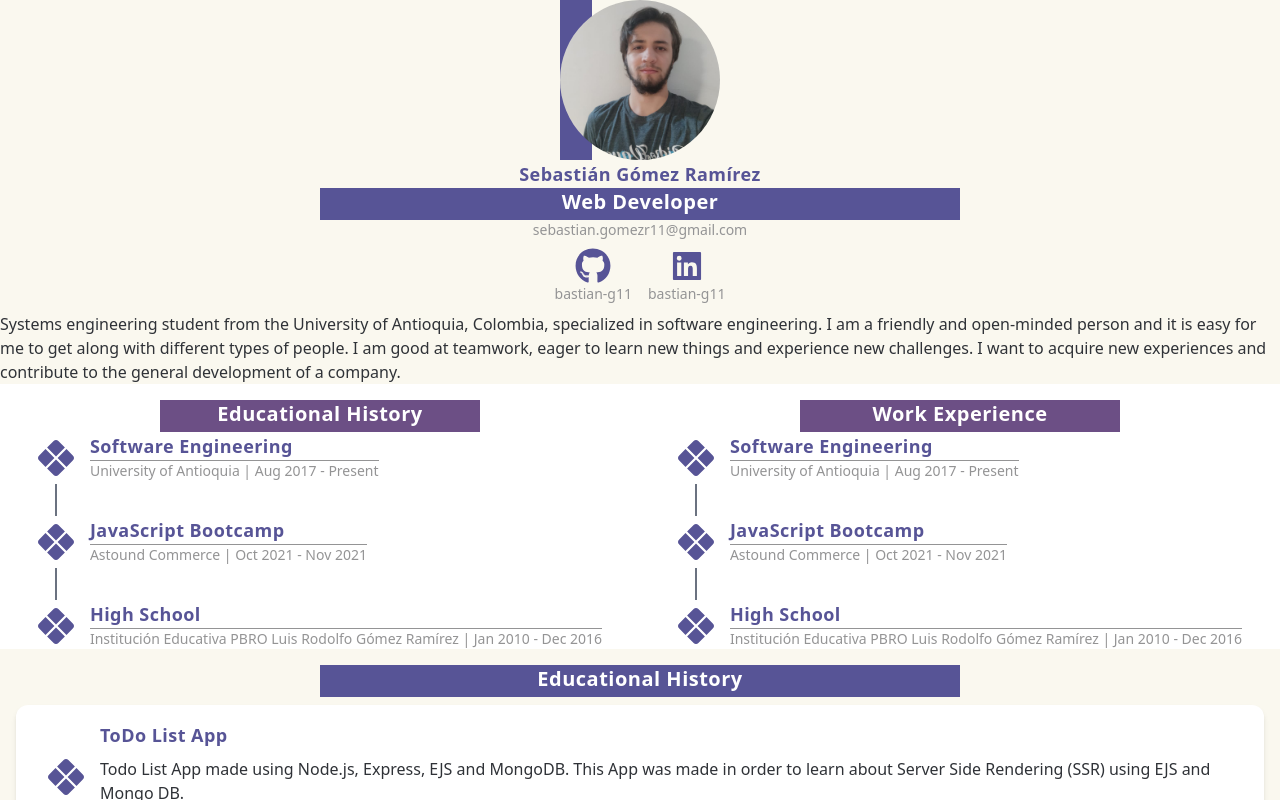
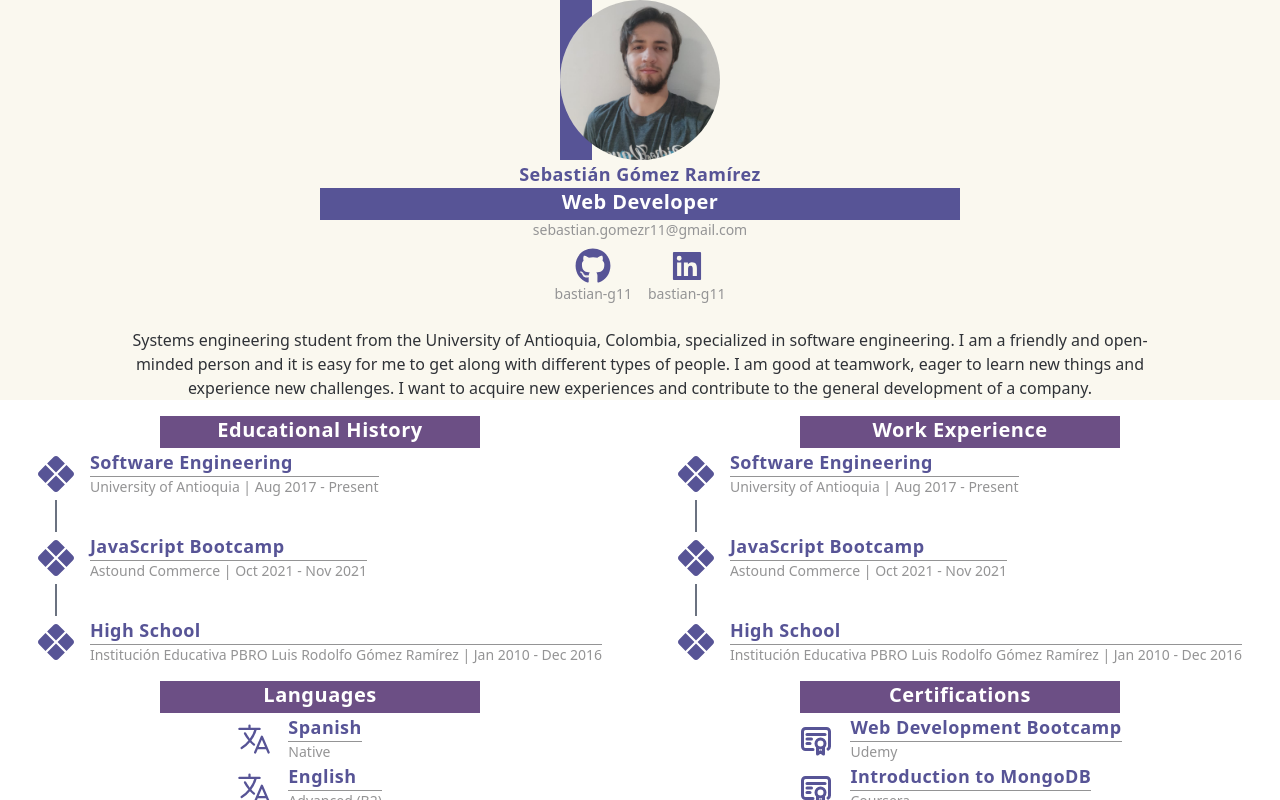
Before and after one commit to bastian-g11/cv-bastian-g11, a React (Create React App) app: page / in a window 1280 px wide. Built offline with nearby package versions, Linux system fonts and the light colour scheme.

Commit message:
FEAT: Create language, certification and footer components

```diff
--- /dev/null
+++ b/src/components/Footer.jsx
@@ -0,0 +1,7 @@
+const Footer = () => (
+  <footer className='bg-gradient-to-b text-center from-main-purple via-violet to-violet p-3 text-white'>
+    © 2022 - Sebastián Gómez Ramírez
+  </footer>
+);
+
+export { Footer };
--- a/src/components/Icon.jsx
+++ b/src/components/Icon.jsx
@@ -2,7 +2,7 @@ import { BsXDiamondFill } from 'react-icons/bs';
 import { FaGithub, FaVrCardboard, FaRegPaperPlane } from 'react-icons/fa';
 import { AiFillLinkedin } from 'react-icons/ai';
 import { IoLanguageOutline } from 'react-icons/io5';
-import { GrCertificate } from 'react-icons/gr';
+import { TbCertificate } from 'react-icons/tb';
 
 const Icon = ({ id = 'diamond', color = 'purple' }) => {
   const icons = {
@@ -12,7 +12,7 @@ const Icon = ({ id = 'diamond', color = 'purple' }) => {
     cardboard: <FaVrCardboard className={`icon icon-${color}`} />,
     paperPlane: <FaRegPaperPlane className={`icon icon-${color}`} />,
     language: <IoLanguageOutline className={`icon icon-${color}`} />,
-    certification: <GrCertificate className={`icon icon-${color}`} />,
+    certification: <TbCertificate className={`icon icon-${color}`} />,
   };
   return icons[id];
 };
--- /dev/null
+++ b/src/components/page-sections/Certifications.jsx
@@ -0,0 +1,33 @@
+import { Section } from 'components/Section';
+import { InfoIcon } from 'components/InfoIcon';
+
+const Certifications = () => (
+  <Section title='Certifications' titleBackground='bg-violet'>
+    <InfoIcon
+      icon='certification'
+      iconColor='purple'
+      title='Web Development Bootcamp'
+      subTitle='Udemy'
+    />
+    <InfoIcon
+      icon='certification'
+      iconColor='purple'
+      title='Introduction to MongoDB'
+      subTitle='Coursera'
+    />
+    <InfoIcon
+      icon='certification'
+      iconColor='purple'
+      title='IntegraTIC 2020'
+      subTitle='University of Antioquia'
+    />
+    <InfoIcon
+      icon='certification'
+      iconColor='purple'
+      title='German Course #6'
+      subTitle='University of Antioquia | Multilingua'
+    />
+  </Section>
+);
+
+export { Certifications };
--- a/src/components/page-sections/Education.jsx
+++ b/src/components/page-sections/Education.jsx
@@ -22,7 +22,6 @@ const Education = () => (
       iconColor='purple'
       title='High School'
       subTitle='Institución Educativa PBRO Luis Rodolfo Gómez Ramírez | Jan 2010 - Dec 2016'
-      lastItem='true'
     />
   </Section>
 );
--- /dev/null
+++ b/src/components/page-sections/Languages.jsx
@@ -0,0 +1,27 @@
+import { Section } from 'components/Section';
+import { InfoIcon } from 'components/InfoIcon';
+
+const Languages = () => (
+  <Section title='Languages' titleBackground='bg-violet'>
+    <InfoIcon
+      icon='language'
+      iconColor='purple'
+      title='Spanish'
+      subTitle='Native'
+    />
+    <InfoIcon
+      icon='language'
+      iconColor='purple'
+      title='English'
+      subTitle='Advanced (B2)'
+    />
+    <InfoIcon
+      icon='language'
+      iconColor='purple'
+      title='High School'
+      subTitle='Intermediate (B1)'
+    />
+  </Section>
+);
+
+export { Languages };
--- a/src/components/page-sections/Profile.jsx
+++ b/src/components/page-sections/Profile.jsx
@@ -1,5 +1,16 @@
 import { ProfilePicture } from 'components/ProfilePicture';
 import { Header } from 'components/Header';
+
+const Description = () => (
+  <p className='text-center mx-4 md:mx-32 mt-4'>
+    Systems engineering student from the University of Antioquia, Colombia,
+    specialized in software engineering. I am a friendly and open-minded person
+    and it is easy for me to get along with different types of people. I am good
+    at teamwork, eager to learn new things and experience new challenges. I want
+    to acquire new experiences and contribute to the general development of a
+    company.
+  </p>
+);
 
 const Profile = () => (
   <div className='bg-light-yellow'>
@@ -7,14 +18,7 @@ const Profile = () => (
       <ProfilePicture />
       <Header />
     </div>
-    <p>
-      Systems engineering student from the University of Antioquia, Colombia,
-      specialized in software engineering. I am a friendly and open-minded
-      person and it is easy for me to get along with different types of people.
-      I am good at teamwork, eager to learn new things and experience new
-      challenges. I want to acquire new experiences and contribute to the
-      general development of a company.
-    </p>
+    <Description />
   </div>
 );
 export { Profile };
--- a/src/components/page-sections/Skills.jsx
+++ b/src/components/page-sections/Skills.jsx
@@ -4,19 +4,15 @@ import { Skill } from 'components/Skill';
 const Skills = () => (
   <Section title='Skills' titleBackground='bg-violet'>
     <div className='flex flex-wrap justify-center'>
-      <Skill title='JavaScript' percentage='20' />
-      <Skill title='Node.js' percentage='40' />
-      <Skill title='Node.js' percentage='40' />
-      <Skill title='Node.js' percentage='40' />
-      <Skill title='Node.js' percentage='40' />
-      <Skill title='Node.js' percentage='40' />
-      <Skill title='Node.js' percentage='40' />
-      <Skill title='Node.js' percentage='40' />
-      <Skill title='Node.js' percentage='40' />
-      <Skill title='Node.js' percentage='40' />
-      <Skill title='Node.js' percentage='40' />
-      <Skill title='Node.js' percentage='40' />
-      <Skill title='Node.js' percentage='40' />
+      <Skill title='JavaScript' percentage='80' />
+      <Skill title='Node.js' percentage='70' />
+      <Skill title='Git' percentage='70' />
+      <Skill title='Express' percentage='66' />
+      <Skill title='Unity3D' percentage='65' />
+      <Skill title='TypeScript' percentage='60' />
+      <Skill title='C#' percentage='60' />
+      <Skill title='HTML' percentage='60' />
+      <Skill title='CSS' percentage='50' />
     </div>
   </Section>
 );
--- a/src/components/page-sections/WorkExperience.jsx
+++ b/src/components/page-sections/WorkExperience.jsx
@@ -22,7 +22,6 @@ const WorkExperience = () => (
       iconColor='purple'
       title='High School'
       subTitle='Institución Educativa PBRO Luis Rodolfo Gómez Ramírez | Jan 2010 - Dec 2016'
-      lastItem='true'
     />
   </Section>
 );
--- a/src/layouts/Layout.jsx
+++ b/src/layouts/Layout.jsx
@@ -1,16 +1,11 @@
 import { Outlet } from 'react-router-dom';
+import { Footer } from 'components/Footer';
 
-// // delete this
-// const Layout = () => <Outlet />;
-
-// replace it with your own layout
 const Layout = () => (
   <main className='h-screen flex flex-col'>
     <div className='h-full overflow-y-auto'>
       <Outlet />
-      <footer className='bg-gradient-to-b from-main-purple via-violet to-violet p-3 text-white'>
-        © 2022 - Sebastián Gómez Ramírez
-      </footer>
+      <Footer />
     </div>
   </main>
 );
--- a/src/pages/Home.jsx
+++ b/src/pages/Home.jsx
@@ -2,6 +2,8 @@ import React from 'react';
 import { Profile } from 'components/page-sections/Profile';
 import { Education } from 'components/page-sections/Education';
 import { Projects } from 'components/page-sections/Projects';
+import { Languages } from 'components/page-sections/Languages';
+import { Certifications } from 'components/page-sections/Certifications';
 import { Skills } from 'components/page-sections/Skills';
 import { WorkExperience } from 'components/page-sections/WorkExperience';
 
@@ -13,6 +15,10 @@ const Home = () => (
         <Education />
         <WorkExperience />
       </div>
+      <div className='w-full lg:flex'>
+        <Languages />
+        <Certifications />
+      </div>
       <Projects />
       <Skills />
     </div>
```
